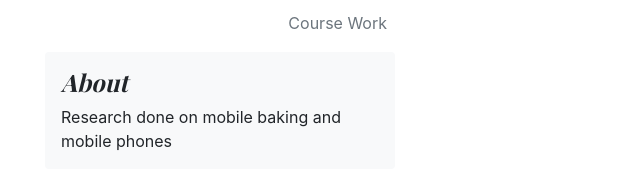
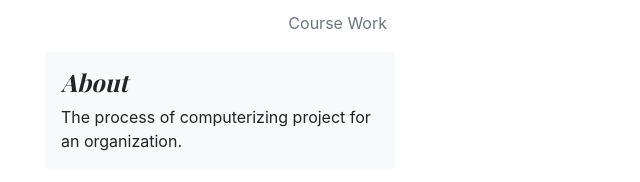
Before and after one commit to NShortt/NShortt.github.io, a plain HTML site: page lab3.html in a window 1280 px wide. Shown: the top 182 px of the page, 800-1440 px from the left, 640 px wide, since content can reach past the window. Drawn offline with nearby package versions, Linux system fonts and the light colour scheme.

Commit message:
Add files via upload

```diff
--- a/lab3.html
+++ b/lab3.html
@@ -60,7 +60,7 @@
                     A DTD is the layout of rules for an XML object.  It is in these files that we
                     can specify what child elements are needed, what content the element has, and what
                     attribute the element needs.
-                    <br><img src="/images/projectsDTD.jpg" alt="XML-DTD"><em>Figure 2.</em>
+                    <br><img src="/images/projectsDTD.jpg" width="900" alt="XML-DTD"><em>Figure 2.</em>
 
                 </p>
                 <br>
@@ -95,7 +95,7 @@
                 <div class="p-3 mb-3 bg-light rounded">
                     <h4 class="font-italic">About</h4>
                     <p class="mb-0">
-                        Research done on mobile baking and mobile phones
+                        The process of computerizing project for an organization.
                     </p>
                 </div>
 
```
